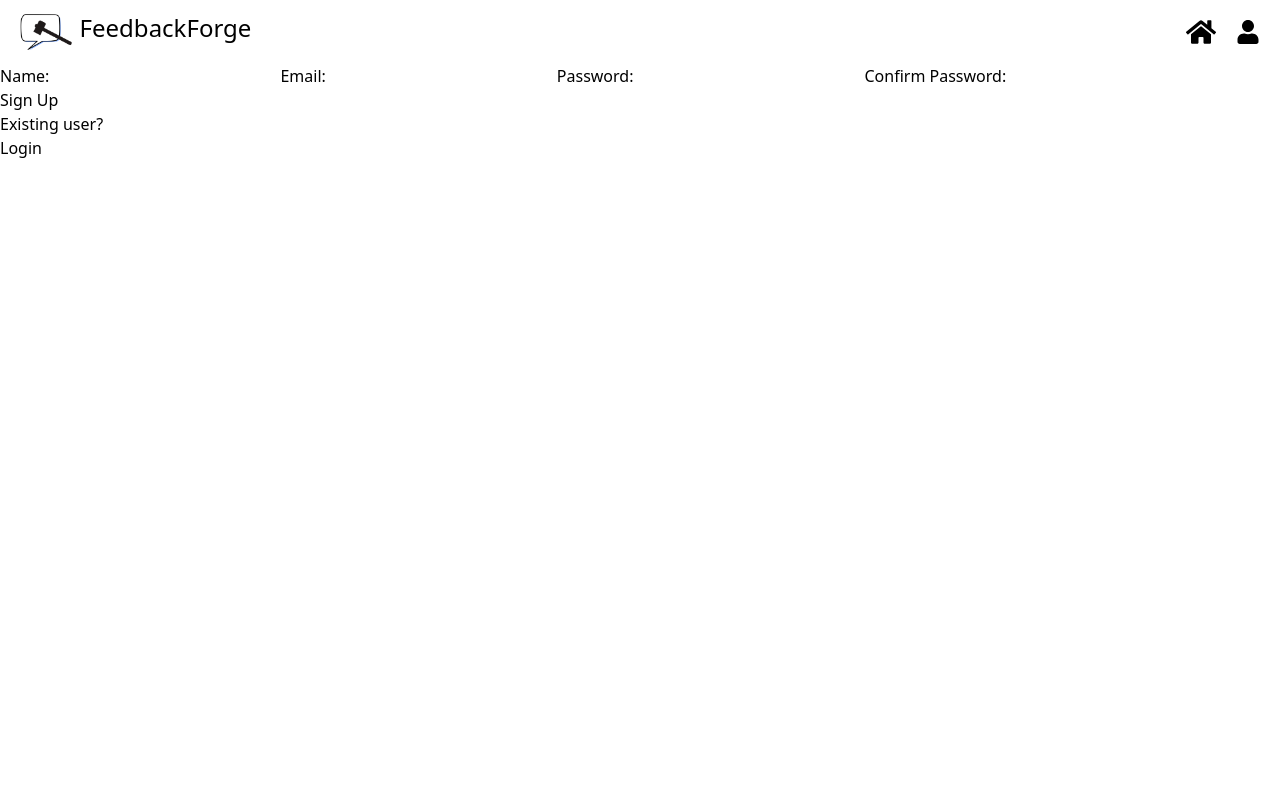
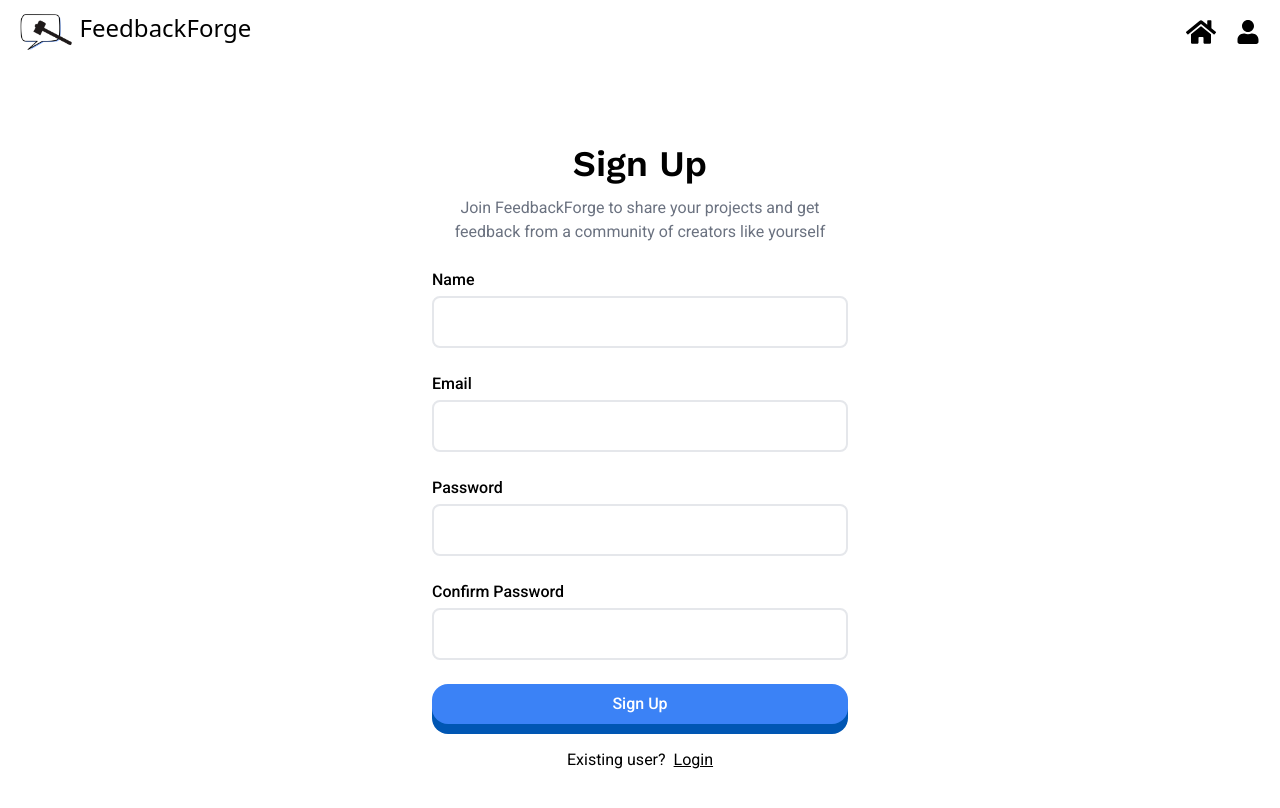
Before and after one commit to pauleenaphan/Feedback-Forge, a React (Vite) app in the folder frontend/: page / in a window 1280 px wide. Both pictures are taken after a click on the button "Post your Project!". Shown: the top 808 px of the page. Built offline with nearby package versions, Linux system fonts and the light colour scheme.

Commit message:
added styling to login and signup form

```diff
--- a/frontend/src/pages/Home.tsx
+++ b/frontend/src/pages/Home.tsx
@@ -10,7 +10,7 @@ export const Homepage = () => {
 
     return (
         <main className="font-body flex flex-col gap-20 my-10">
-            <header className="flex justify-center flex-col items-center gap-3 mx-auto w-1/2">
+            <header className="flex justify-center flex-col items-center gap-3 mx-auto w-2/3">
                 <div className="flex flex-col items-center">
                     <img src={ffIcon} className="w-1/6"/>
                     <h1 className="font-heading text-5xl font-bold text-gray-800 text-center">
--- a/frontend/src/pages/Login.tsx
+++ b/frontend/src/pages/Login.tsx
@@ -4,17 +4,37 @@ export const Loginpage = () =>{
     const navigate = useNavigate();
 
     return(
-        <main className="loginpage">
-            <form>
-                <label> Email </label>
-                <input type="email" required={true}/>
-
-                <label> Password </label>
-                <input type="password" required={true}/>
+        <main className="font-body flex justify-center">
+            <form className=" flex flex-col p-12 gap-6 w-2/5 pt-20">
+                <h1 className="font-heading font-bold text-center text-4xl"> Login </h1>
+                <div className="flex flex-col gap-1">
+                    <label className="font-medium"> Email </label>
+                    <input
+                        type="email"
+                        required={true}
+                        className="p-3 rounded-lg border-2 focus:border-blue-500 focus:outline-none"
+                    />
+                </div>
+                <div className="flex flex-col gap-1">
+                    <label className="font-medium"> Password </label>
+                    <input
+                        type="password"
+                        required={true}
+                        className="p-3 rounded-lg border-2 focus:border-blue-500 focus:outline-none"
+                    />
+                </div>
+                <button
+                    type="submit"
+                    className="bg-blue-500 text-white font-medium px-5 py-2 rounded-2xl shadow-custom-blue hover:shadow-none transform hover:translate-y-3 hover:opacity-90"
+                    >Login</button>
+                <div className="flex gap-2 justify-center">
+                    <p> New to FF? </p>
+                    <button
+                        onClick={() => {navigate("/signup")}}
+                        className="underline hover:opacity-70"
+                    > Create new Account </button>
+                </div>
             </form>
-
-            <p> New to FF? </p>
-            <button onClick={() => {navigate("/signup")}}> Create new Account </button>
         </main>
     )
 }
--- a/frontend/src/pages/Signup.tsx
+++ b/frontend/src/pages/Signup.tsx
@@ -3,6 +3,8 @@ import { useState } from 'react';
 
 import { CREATE_USER } from "../services/UserAPI";
 import { useMutation } from '@apollo/client';
+
+// import background from "../assets/formBackground.png";
 
 export const Signuppage = () =>{
     const navigate = useNavigate();
@@ -55,47 +57,75 @@ export const Signuppage = () =>{
     };
 
     return (
-        <main>
-            <form className="signupForm" onSubmit={handleSubmit}>
-                <label>Name:</label>
+        <main className="font-body flex justify-center">
+            {/* <div className="flex justify-center items-center w-[120%]">
+                <img src={background} alt="background" className="w-3/5"></img>
+            </div> */}
+
+            <form className=" flex flex-col p-12 gap-6 w-2/5 pt-20"
+                onSubmit={handleSubmit}>
+                <div className="flex flex-col gap-3 text-center">
+                    <h1 className="font-heading font-bold text-center text-4xl"> Sign Up</h1>
+                    <p className="text-gray-500"> Join FeedbackForge to share your projects and get feedback from a community of creators like yourself</p>
+                </div>
+
+                <div className="flex flex-col gap-1">
+                    <label className="font-medium">Name</label>
                     <input
                         type="text"
                         name="username"
                         value={formData.username}
                         onChange={handleChange}
                         required
+                        className="p-3 rounded-lg border-2 focus:border-blue-500 focus:outline-none"
                     />
-
-                <label>Email:</label>
+                </div>
+                <div className="flex flex-col gap-1">
+                    <label className="font-medium">Email</label>
                     <input
                         type="email"
                         name="email"
                         value={formData.email}
                         onChange={handleChange}
                         required
+                        className="p-3 rounded-lg border-2 focus:border-blue-500 focus:outline-none"
                     />
-
-                <label>Password:</label>
+                </div>
+                <div className="flex flex-col gap-1">
+                    <label className="font-medium">Password</label>
                     <input
                         type="password"
                         name="password"
                         value={formData.password}
                         onChange={handleChange}
                         required
+                        className="p-3 rounded-lg border-2 focus:border-blue-500 focus:outline-none"
                     />
-
-                <label>Confirm Password:</label>
+                </div>
+                <div className="flex flex-col gap-1">
+                    <label className="font-medium">Confirm Password</label>
                     <input
                         type="password"
                         name="confirmPassword"
                         value={formData.confirmPassword}
                         onChange={handleChange}
                         required
+                        className="p-3 rounded-lg border-2 focus:border-blue-500 focus:outline-none"
                     />
+                </div>
 
-                <button type="submit">Sign Up</button>
+
+                <button
+                    type="submit"
+                    className="bg-blue-500 text-white font-medium px-5 py-2 rounded-2xl shadow-custom-blue hover:shadow-none transform hover:translate-y-3 hover:opacity-90"
+                    >Sign Up</button>
+                <div className="flex gap-2 justify-center">
                     <p> Existing user? </p>
-                <button onClick={() => {navigate("/login")}}> Login </button>
+                    <button
+                        onClick={() => {navigate("/login")}}
+                        className="underline hover:opacity-70"
+                    > Login </button>
+                </div>
             </form>
         </main>
     );
```
Also changed, not shown: frontend/src/assets/formBackground.png (added). Lines whose indentation alone changed are shown as unchanged.
